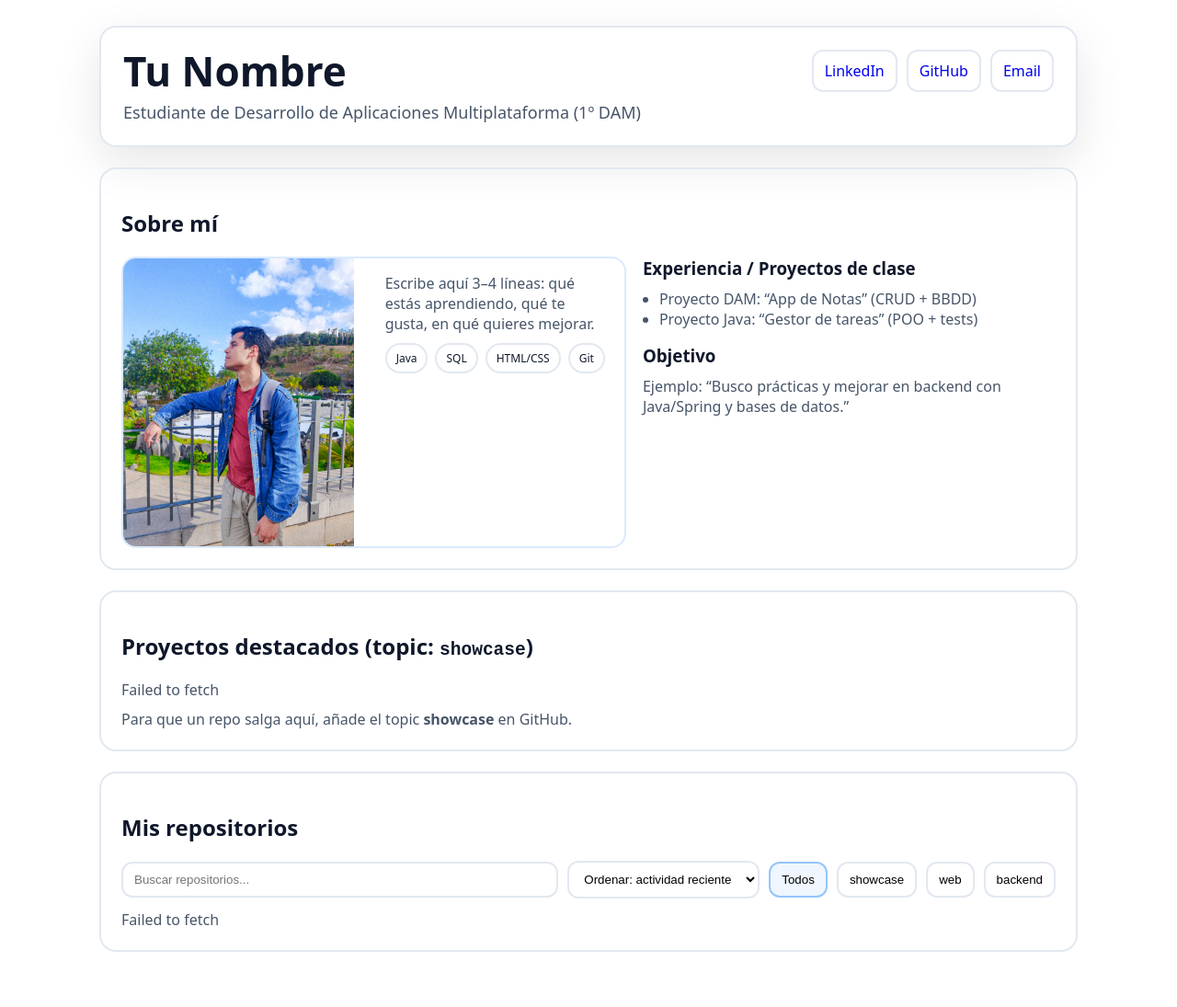
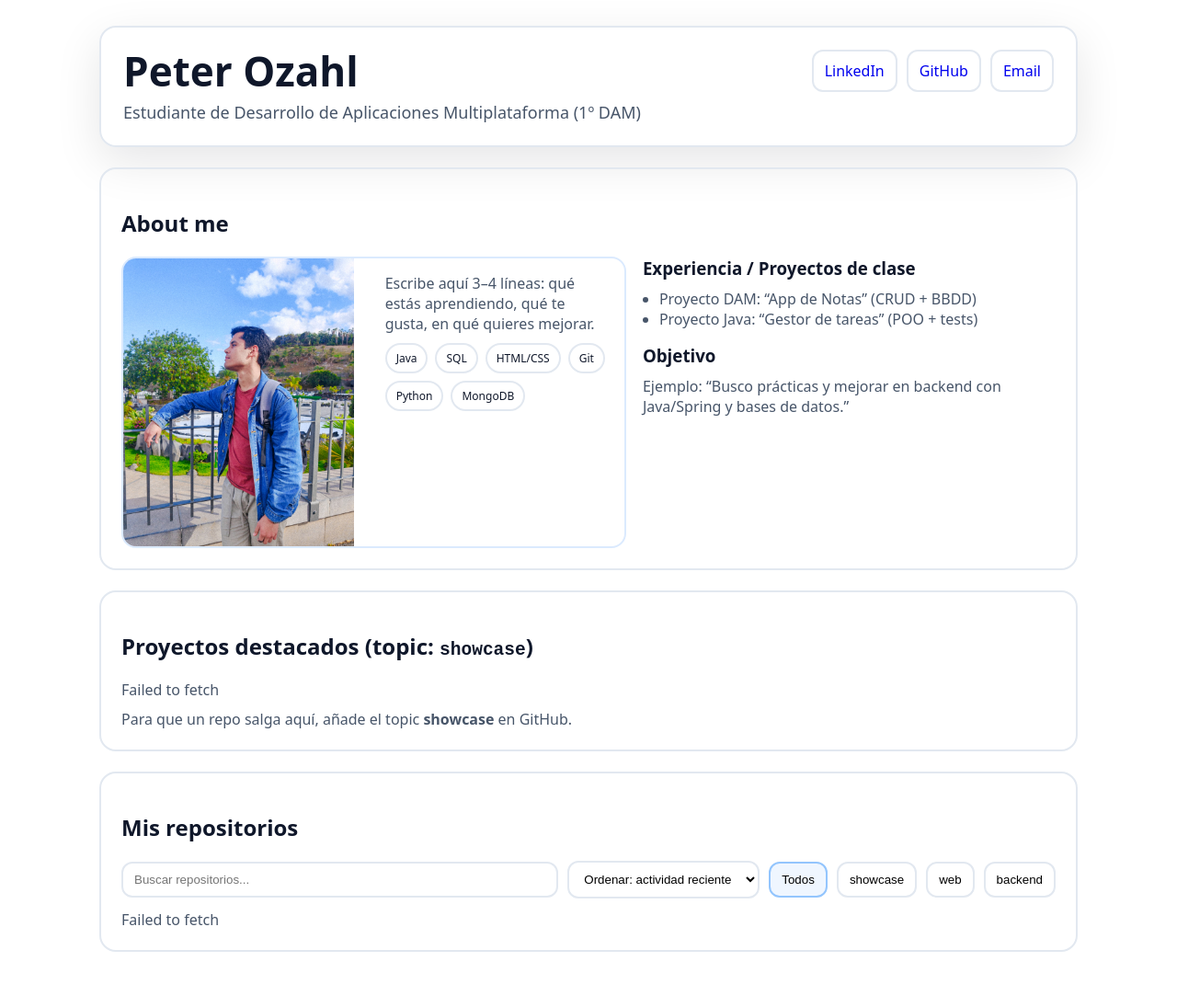
Before and after one commit to peterozahlll/peterozahlll.github.io, a Jekyll site: the page built from index.html, in a window 1280 px wide. Shown: the whole page at 92% size. Built offline with Jekyll 4.4.1, drawn with Linux system fonts in a browser that asks for light colours.

Commit message:
Update CV details and language to English

```diff
--- a/index.html
+++ b/index.html
@@ -1,23 +1,23 @@
 ---
 layout: default
-title: "Tu Nombre — CV & Repos"
+title: "Peter Ozahl"
 ---
 
 <div class="container">
   <header class="topbar">
     <div>
-      <h1 class="title">Tu Nombre</h1>
+      <h1 class="title">Peter Ozahl</h1>
       <div class="subtitle">Estudiante de Desarrollo de Aplicaciones Multiplataforma (1º DAM)</div>
     </div>
     <nav style="display:flex;gap:10px">
-      <a class="btn" href="https://www.linkedin.com" target="_blank">LinkedIn</a>
-      <a class="btn" href="https://github.com/TUUSUARIO" target="_blank">GitHub</a>
-      <a class="btn" href="mailto:tuemail@ejemplo.com">Email</a>
+      <a class="btn" href="https://www.linkedin.com/peterozahl" target="_blank">LinkedIn</a>
+      <a class="btn" href="https://github.com/peterozahlll" target="_blank">GitHub</a>
+      <a class="btn" href="mailto:peterozahlll@gmail.com">Email</a>
     </nav>
   </header>
 
   <section class="section">
-    <h2>Sobre mí</h2>
+    <h2>About me</h2>
     <div class="grid2">
       <div class="profile">
         <img src="assets/img/perfil.jpg" alt="Foto de perfil">
@@ -30,6 +30,8 @@ title: "Tu Nombre — CV & Repos"
             <span class="pill">SQL</span>
             <span class="pill">HTML/CSS</span>
             <span class="pill">Git</span>
+            <span class="pill">Python</span>
+            <span class="pill">MongoDB</span>
           </div>
         </div>
       </div>
```
